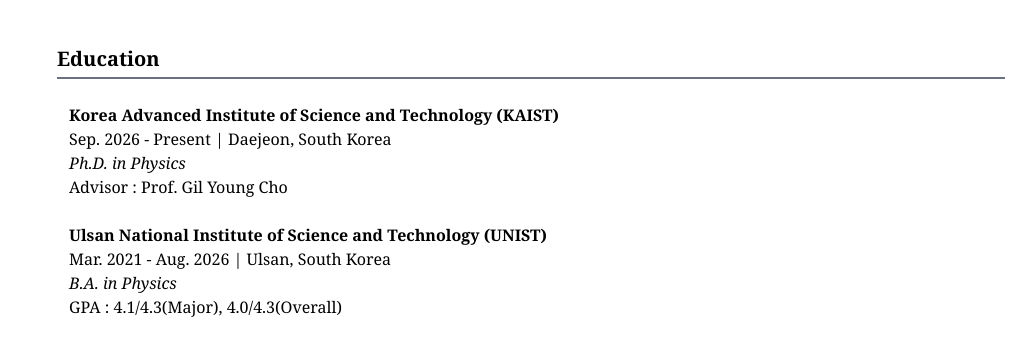
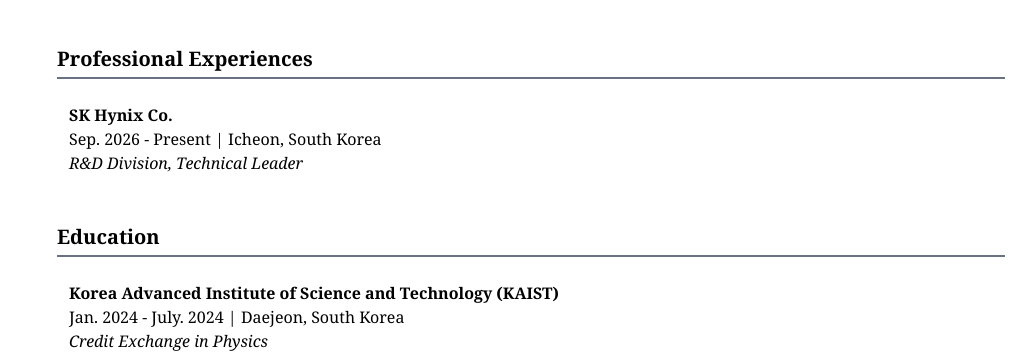
Before and after one commit to Wynter-K/Wynter-K.github.io, a website: page output/home.html in a window 1280 px wide. Shown: the part 239-603 px from the top of the page, 259-1280 px from the left. Drawn offline with Linux system fonts and the light colour scheme.

Commit message:
Update home.html

```diff
--- a/output/home.html
+++ b/output/home.html
@@ -84,6 +84,18 @@
 </p>
 
 
+<br/><br/>
+<h2 class="text-xl font-bold border-b-2 border-gray-500 pb-1">Professional Experiences</h2>
+<ul class="pl-3">
+    <br/>
+    <li>
+        <b>SK Hynix Co.</b><br/>
+        Sep. 2026 - Present | Icheon, South Korea<br/>
+        <i>R&D Division, Technical Leader</i><br/>
+    </li>
+
+</ul>
+
 
 <br/><br/>
 <h2 class="text-xl font-bold border-b-2 border-gray-500 pb-1">Education</h2>
@@ -91,9 +103,8 @@
     <br/>
     <li>
         <b>Korea Advanced Institute of Science and Technology (KAIST)</b><br/>
-        Sep. 2026 - Present | Daejeon, South Korea<br/>
-        <i>Ph.D. in Physics</i><br/>
-        Advisor : Prof. Gil Young Cho<br/>
+        Jan. 2024 - July. 2024 | Daejeon, South Korea<br/>
+        <i>Credit Exchange in Physics</i><br/>
     </li>
 
     <br/>
```
